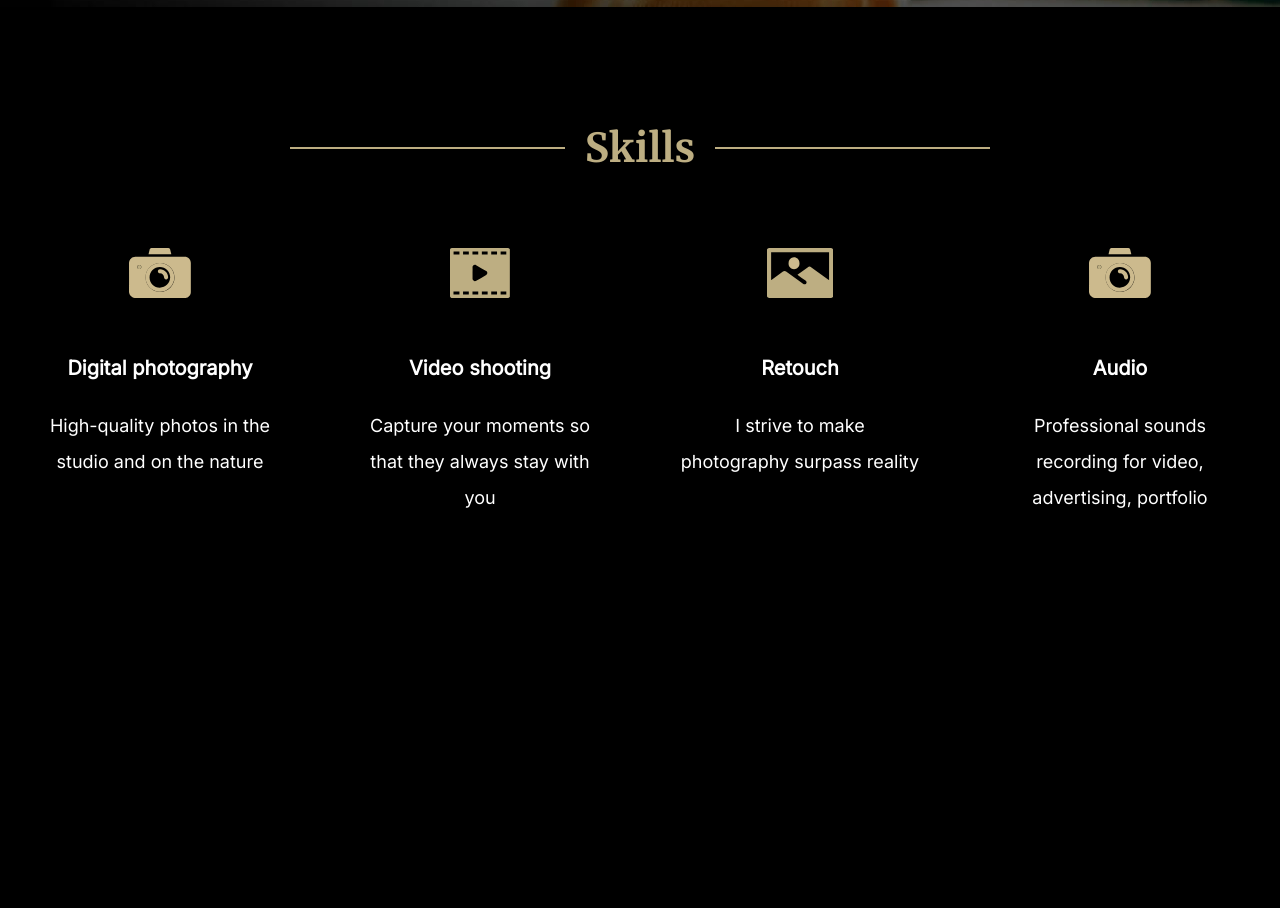
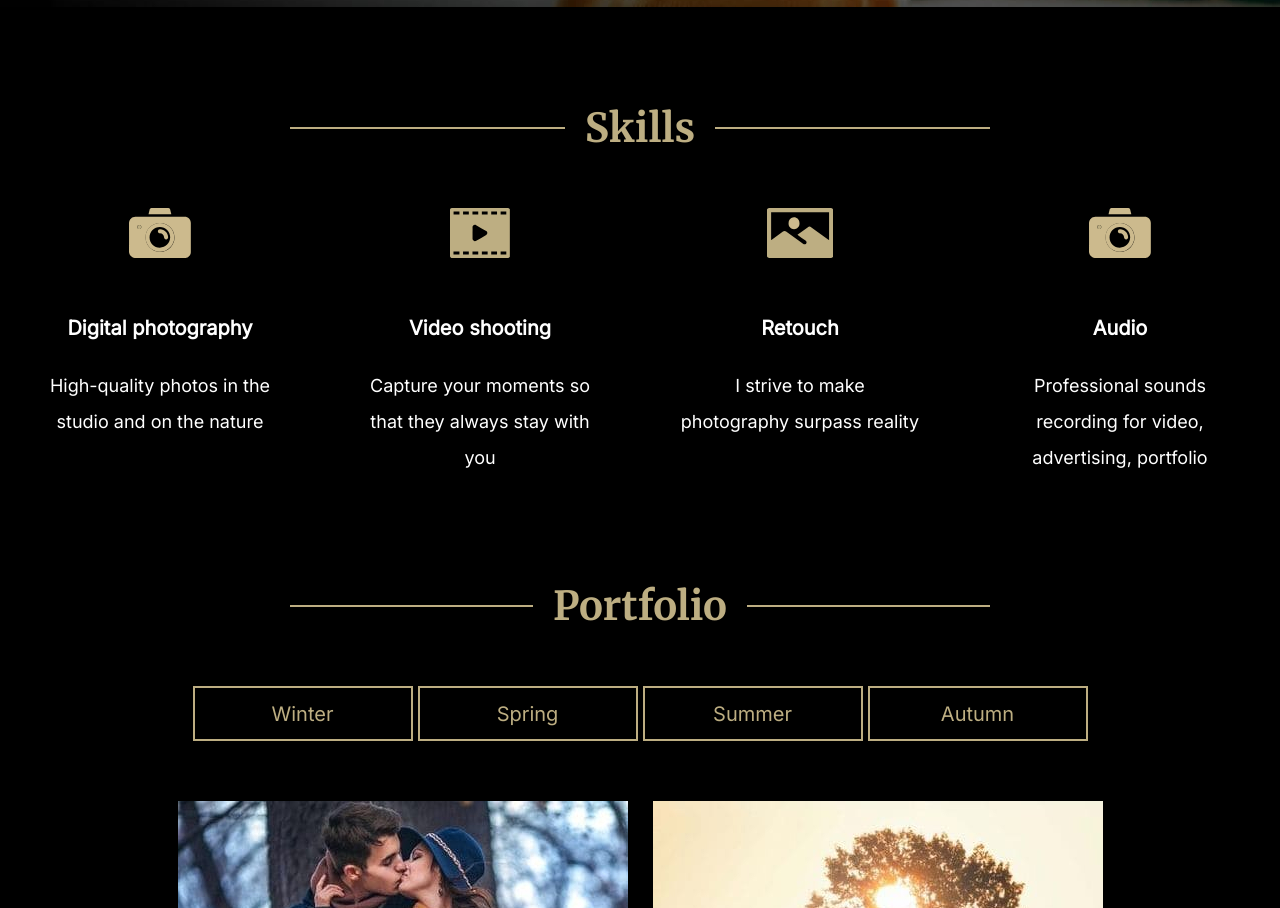
Before and after one commit to Mike-911/rsschool-cv, a plain HTML site: page portfolio/index.html in a window 1280 px wide. Shown: the part 903-1811 px from the top of the page. Before the commit the page ends 1429 px from the top, so only its background shows below. Drawn offline with Linux system fonts and the light colour scheme.

Commit message:
feat:Portfolio

```diff
--- a/portfolio/index.html
+++ b/portfolio/index.html
@@ -1,6 +1,6 @@
 <!DOCTYPE html>
 <html lang="en">
-<head>
+    <head>
     <meta charset="UTF-8">
     <meta http-equiv="X-UA-Compatible" content="IE=edge">
     <meta name="viewport" content="width=device-width, initial-scale=1.0">
@@ -60,10 +60,10 @@
 
 
     <!--SKILLS START-->
-        <section class="skills" id="Skills">
-            <div class="wrapper">
-                <div class="skills__title">
-                    <h2 class="skills__title-text">Skills</h2>
+        <section class="wrapper" id="Skills">
+
+                <div class="section__title">
+                    <h2 class="section__title-text">Skills</h2>
                 </div>
 
                 <div class="skills__cards">
@@ -91,11 +91,32 @@
                         <p class="skills__card-info">Professional sounds recording for video, advertising, portfolio</p>
                     </div>
                 </div>
-
-            </div>
         </section>
 
     <!--SKILLS STOP-->
+
+    <!--PORTFOLIO START-->
+        <section class="wrapper" id="Portfolio">
+            <div class="section__title">
+                <h2 class="section__title-text">Portfolio</h2>
+            </div>
+            <div class="portfolio__bottoms">
+                <button type="submit" value="Winter" class="portfolio__bottom">Winter</button>
+                <button type="submit" value="Spring" class="portfolio__bottom">Spring</button>
+                <button type="submit" value="Summer" class="portfolio__bottom">Summer</button>
+                <button type="submit" value="Autumn" class="portfolio__bottom">Autumn</button>
+            </div>
+
+            <div class="portfolio_foto">
+                <img class="portfolio_foto-pic" src="./assets/img/portfolio-img.jpg" alt="alt1">
+                <img class="portfolio_foto-pic" src="./assets/img/portfolio-img-1.jpg" alt="alt2">
+                <img class="portfolio_foto-pic" src="./assets/img/portfolio-img-2.jpg" alt="alt3">
+                <img class="portfolio_foto-pic" src="./assets/img/portfolio-img-3.jpg" alt="alt4">
+                <img class="portfolio_foto-pic" src="./assets/img/portfolio-img-4.jpg" alt="alt5">
+                <img class="portfolio_foto-pic" src="./assets/img/portfolio-img-5.jpg" alt="alt6">
+            </div>
+        </section>
+    <!--PORTFOLIO STOP-->
 
     </div>
     </main>
--- a/portfolio/style.css
+++ b/portfolio/style.css
@@ -33,6 +33,9 @@ img{vertical-align: top;}
 /*_________Конец обнуления___________*/
 
 /*__________Старт стилей body ________*/
+html {
+    scroll-behavior: smooth;
+  }
 
 .body {
     font-family: 'Inter', sans-serif;
@@ -47,6 +50,27 @@ img{vertical-align: top;}
 .wrapper {
     max-width: 1440px;
     margin: 0 auto;
+}
+
+.section__title {
+    display: flex;
+    margin-top: 100px;
+    margin-bottom: 60px;
+    background: url(./assets/svg/section-title-line.svg) no-repeat center;
+    justify-content: center;
+
+}
+
+.section__title-text {
+    text-align: center;
+    font-family: Merriweather;
+    font-style: normal;
+    font-weight: bold;
+    font-size: 40px;
+    text-align: center;
+    color: #BDAE82;
+    background: black;
+    padding: 0 20px;
 }
 /*__________Конец стилей body ________*/
 
@@ -221,3 +245,42 @@ img{vertical-align: top;}
     margin: 0 20px 10px;
 }
 /*__________Конец стилей Skils ________*/
+
+/*__________Старт стилей Portfolio ________*/
+
+.portfolio__bottoms{
+    display: flex;
+    flex-wrap: wrap;
+    justify-content: center;
+    gap: 5px;
+    margin-bottom: 60px;
+}
+
+.portfolio__bottom {
+    width: 220px;
+    height: 55px;
+    font-family: Inter;
+    font-style: normal;
+    font-weight: normal;
+    font-size: 20px;
+    line-height: 40px;
+    text-align: center;
+    color: #BDAE82;
+    border: 2px solid #BDAE82;
+    background: rgba(189, 174, 130, 0);
+    transition: 0.5s;
+}
+
+.portfolio__bottom:hover {
+    background: rgba(189, 174, 130, 1);
+    color: white;
+}
+
+.portfolio_foto{
+    display: flex;
+    grid-gap: 25px;
+    flex-wrap: wrap;
+    justify-content: center ;
+}
+
+/*__________Стоп стилей Portfolio ________*/
```
Also changed, not shown: portfolio/assets/img/portfolio-img-1.jpg (added), portfolio/assets/img/portfolio-img-2.jpg (added), portfolio/assets/img/portfolio-img-3.jpg (added), portfolio/assets/img/portfolio-img-4.jpg (added), portfolio/assets/img/portfolio-img-5.jpg (added), portfolio/assets/img/portfolio-img.jpg (added).
